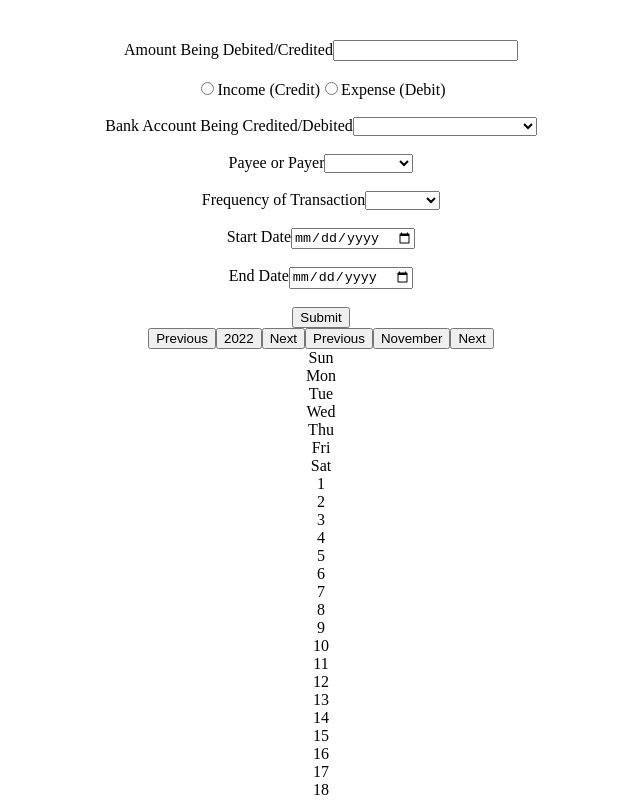
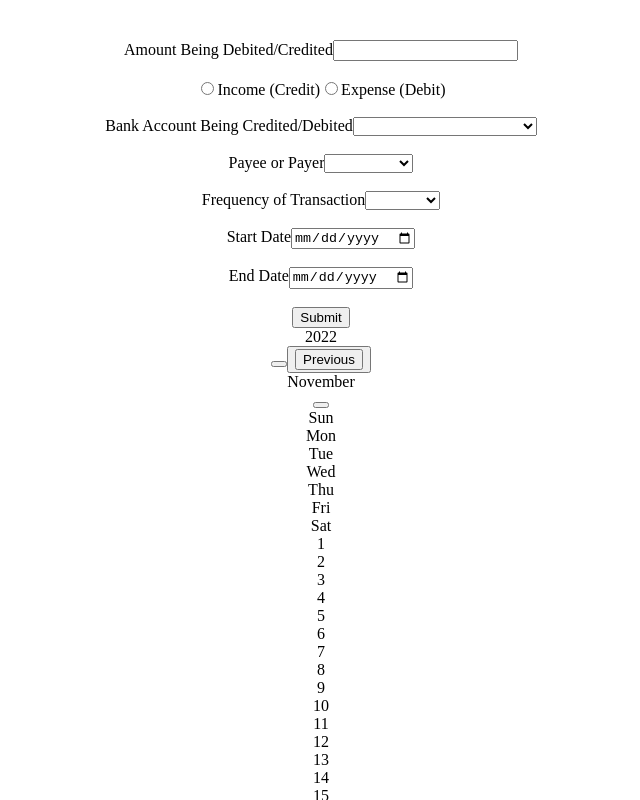
Before and after one commit to Prmatterson/budget, a React (Vite) app: page / in a window 1280 px wide. Shown: the top 800 px of the page, without its empty margins (319-959 px from the left). Built offline with nearby package versions, Linux system fonts and the light colour scheme.

Commit message:
prevMonth framework made

```diff
--- a/src/components/Calendar.jsx
+++ b/src/components/Calendar.jsx
@@ -1,5 +1,6 @@
 import React from 'react'
 import CalendarDay from './CalendarDay'
+import PrevMonth from './PrevMonth'
 
 // Creating references to the year and month
 const months = ["January", "February", "March", "April", "May", "June", "July", "August", "September", "October", "November", "December"];
@@ -7,6 +8,7 @@ const todaysDate = new Date();
 const thisYear = todaysDate.getFullYear();
 const thisMonthNumber = todaysDate.getMonth() + 1;
 const thisMonthName = months[todaysDate.getMonth()]
+
 
 // Preparation to assign which column the first day goes into (following two lines select the 1st day of the relevant month (e.g. "6" = Sat))
 const selectFirstDay = todaysDate.setDate(1);
@@ -39,12 +41,12 @@ console.log({calendarData})
   return (
     <div>
       <div className='grid grid-cols-7 grid-rows-5 flex-grow w-full h-auto pt-px mt-1 shadow-xl text-middle rounded-b-xl'>
-        <button className="col-span-2 bg-slate-300 rounded-tl-xl">Previous</button>
-        <button className='cell col-span-3 bg-slate-300 text-xl' id='year'> {thisYear} </button>
-        <button className="col-span-2 bg-slate-300 rounded-tr-xl">Next</button>
-        <button className="col-span-2 bg-slate-200">Previous</button>
-        <button className="cell col-span-3 bg-slate-200 text-lg" id='month'> {thisMonthName} </button>
-        <button className="col-span-2 bg-slate-200">Next</button>
+        <div className="col-span-2 bg-slate-300 rounded-tl-xl text-sm pt-5"></div>
+        <div className='cell col-span-3 bg-slate-300 text-xl pt-4' id='year'> {thisYear} </div>
+        <button className="col-span-2 bg-slate-300 rounded-tr-xl text-sm"></button>
+        <button className="col-span-2 bg-slate-200 text-sm"><PrevMonth /></button>
+        <div className="cell col-span-3 bg-slate-200 text-lg pt-4" id='month'> {thisMonthName} </div>
+        <button className="col-span-2 bg-slate-200 text-sm"></button>
         <div id="date-header-sunday" className="bg-slate-100 pt-5">Sun</div>
         <div id='date-header-monday' className="bg-slate-100 pt-5">Mon</div>
         <div id='date-header-tuesday' className="bg-slate-100 pt-5">Tue</div>
--- /dev/null
+++ b/src/components/PrevMonth.jsx
@@ -0,0 +1,14 @@
+import React from "react";
+
+export default function PrevMonth({}) {
+
+  return (
+    <button
+      onClick={() => {
+       console.log('test') // Need to make function to get to previous Month in here
+      }}
+    >
+      Previous
+    </button>
+  );
+}
```
